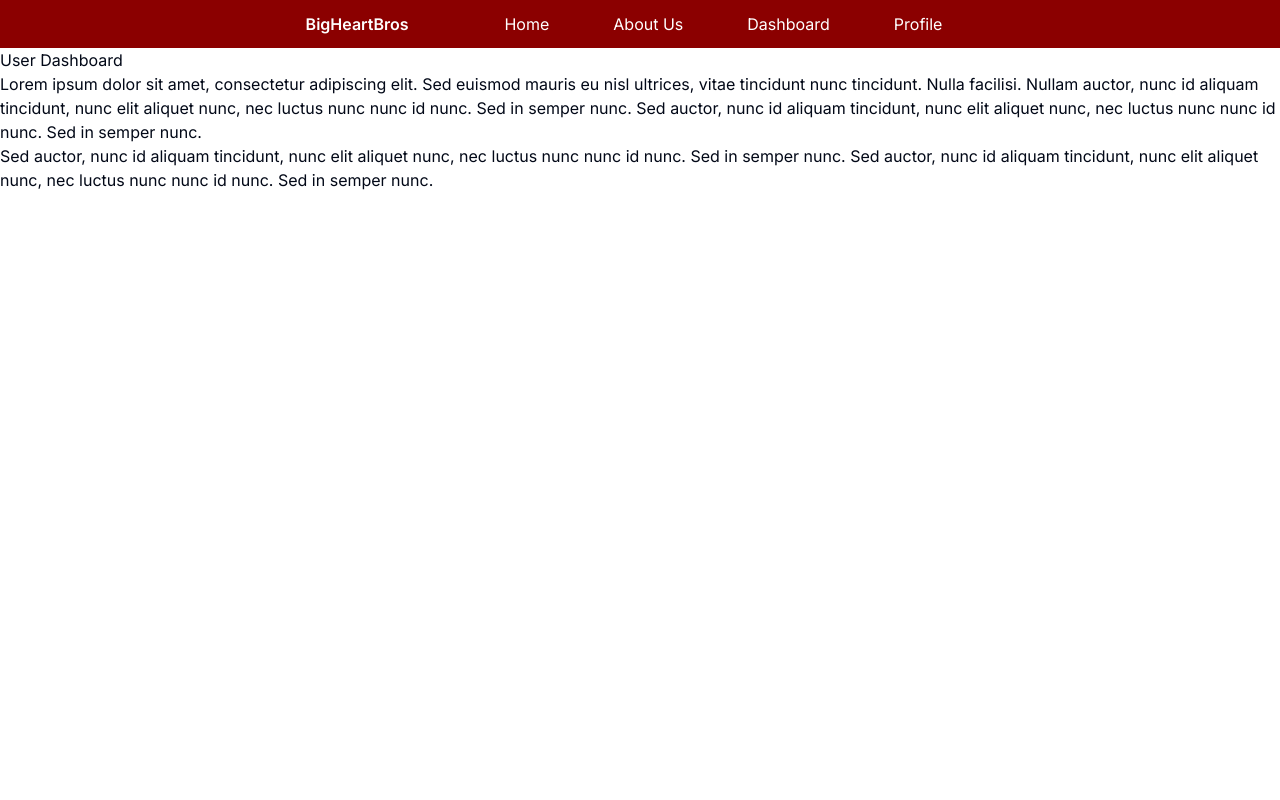
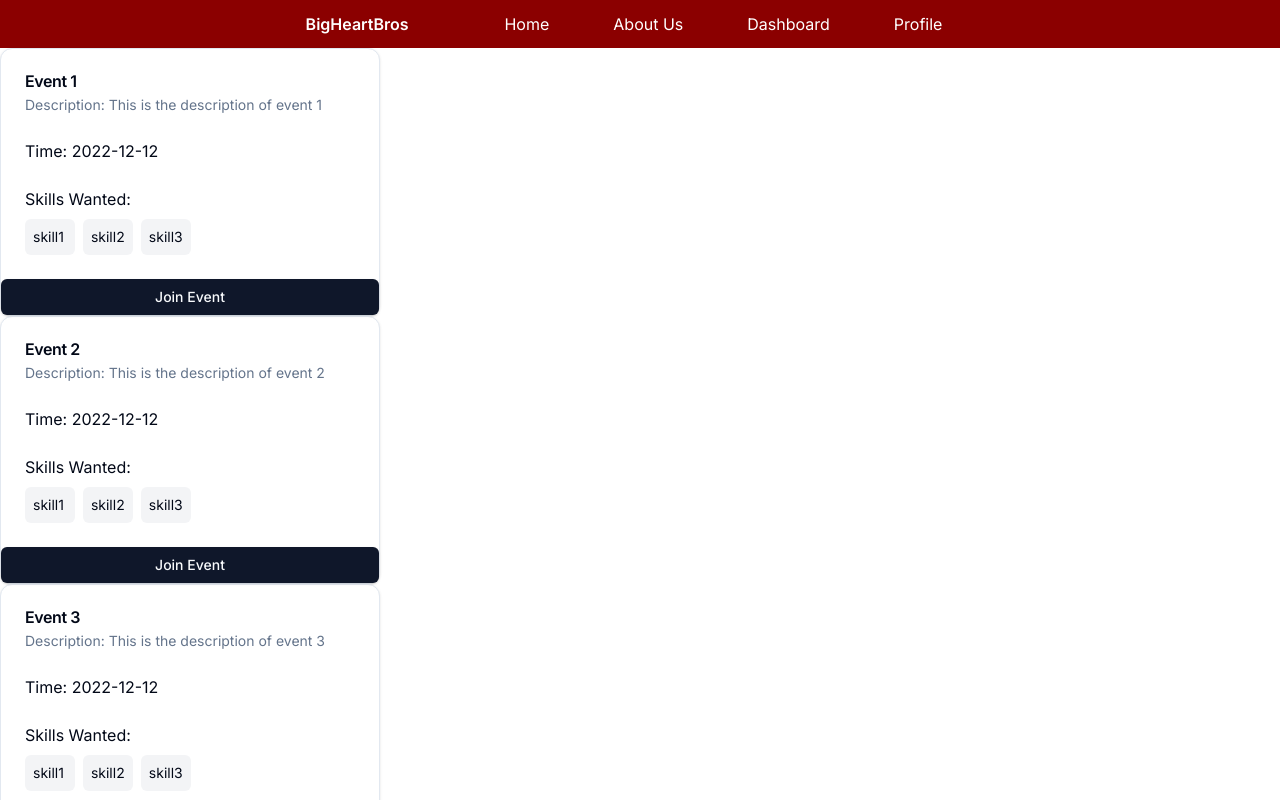
Before and after one commit to limrik/big-heart-bros, a Next.js app in the folder big-heart-bros/: page /user-dashboard in a window 1280 px wide. Shown: the top 800 px of the page. Built offline with nearby package versions, Linux system fonts and the light colour scheme.

Commit message:
add card component

```diff
--- a/big-heart-bros/package.json
+++ b/big-heart-bros/package.json
@@ -12,6 +12,8 @@
     "@prisma/client": "^5.9.1",
     "@radix-ui/react-icons": "^1.3.0",
     "@radix-ui/react-navigation-menu": "^1.1.4",
+    "@radix-ui/react-slot": "^1.0.2",
+    "@radix-ui/react-switch": "^1.0.3",
     "class-variance-authority": "^0.7.0",
     "clsx": "^2.1.0",
     "next": "14.1.0",
--- /dev/null
+++ b/big-heart-bros/src/app/components/card.tsx
@@ -0,0 +1,57 @@
+import {
+    Card,
+    CardContent,
+    CardDescription,
+    CardFooter,
+    CardHeader,
+    CardTitle,
+  } from "@/components/ui/card"
+
+import { cn } from "@/lib/utils"
+
+import { Button } from "@/components/ui/button"
+
+import Link from "next/link"
+
+type CardComponentProps = {
+    image?: string; // local path to image for now
+    title: string;
+    desc: string;
+    time: string;
+    skills_wanted: string[];
+    link: string;
+    button_desc: string;
+}
+
+const CardComponent: React.FC<CardComponentProps> = ({ image, title, desc, time, skills_wanted, link, button_desc }) => {
+    return (
+    <Card className={cn("w-[380px]")}>
+        <CardHeader>
+            <CardTitle>{title}</CardTitle>
+            <CardDescription>Description: {desc}</CardDescription>
+        </CardHeader>
+        <CardContent className="grid gap-4">
+            <p>Time: {time}</p>
+        </CardContent>
+        <CardFooter>
+            <div className="grid grid-cols-auto-1fr gap-2">
+                <div className="col-span-full">
+                    <h3>Skills Wanted:</h3>
+                </div>
+                <div className="grid grid-cols-3 gap-2">
+                    {skills_wanted.map((skill, index) => (
+                        <div key={index} className="bg-gray-100 p-2 rounded-md text-sm">{skill}</div>
+                    ))}
+                </div>
+            </div>
+        </CardFooter>
+
+
+        <Button className="w-full">
+            <Link href={link}>{button_desc}</Link>
+        </Button>
+    </Card>
+    )
+}
+
+export default CardComponent;
--- a/big-heart-bros/src/app/user-dashboard/page.tsx
+++ b/big-heart-bros/src/app/user-dashboard/page.tsx
@@ -1,10 +1,77 @@
 import React from 'react';
 import Navbar from "../components/navbar";
+import Card from "../components/card";
+
+const nav = () => {
+    return null;
+}
+
+const listOfEvents = [
+    {
+        title: "Event 1",
+        desc: "This is the description of event 1",
+        time: "2022-12-12",
+        skills_wanted: ["skill1", "skill2", "skill3"],
+        onClick: "/home",
+        button_desc: "Join Event",
+    },
+    {
+        title: "Event 2",
+        desc: "This is the description of event 2",
+        time: "2022-12-12",
+        skills_wanted: ["skill1", "skill2", "skill3"],
+        onClick: "/home",
+        button_desc: "Join Event",
+    },
+    {
+        title: "Event 3",
+        desc: "This is the description of event 3",
+        time: "2022-12-12",
+        skills_wanted: ["skill1", "skill2", "skill3"],
+        onClick: "/home",
+        button_desc: "Join Event",
+    },
+    {
+        title: "Event 4",
+        desc: "This is the description of event 4",
+        time: "2022-12-12",
+        skills_wanted: ["skill1", "skill2", "skill3"],
+        onClick: "/home",
+        button_desc: "Join Event",
+    },
+    {
+        title: "Event 5",
+        desc: "This is the description of event 5",
+        time: "2022-12-12",
+        skills_wanted: ["skill1", "skill2", "skill3"],
+        onClick: "/home",
+        button_desc: "Join Event",
+    },
+    {
+        title: "Event 6",
+        desc: "This is the description of event 6",
+        time: "2022-12-12",
+        skills_wanted: ["skill1", "skill2", "skill3"],
+        onClick: "/home",
+        button_desc: "Join Event",
+    },
+];
 
 const About: React.FC = () => {
     return (
         <div>
             <Navbar></Navbar>
+            {listOfEvents.map((event, index) => (
+                <Card
+                    key={index}
+                    title={event.title}
+                    desc={event.desc}
+                    time={event.time}
+                    skills_wanted={event.skills_wanted}
+                    link={event.onClick}
+                    button_desc={event.button_desc}
+                />
+            ))}
             <h1>User Dashboard</h1>
             <p>
                 Lorem ipsum dolor sit amet, consectetur adipiscing elit. Sed euismod
--- /dev/null
+++ b/big-heart-bros/src/components/ui/button.tsx
@@ -0,0 +1,57 @@
+import * as React from "react"
+import { Slot } from "@radix-ui/react-slot"
+import { cva, type VariantProps } from "class-variance-authority"
+
+import { cn } from "@/lib/utils"
+
+const buttonVariants = cva(
+  "inline-flex items-center justify-center whitespace-nowrap rounded-md text-sm font-medium transition-colors focus-visible:outline-none focus-visible:ring-1 focus-visible:ring-ring disabled:pointer-events-none disabled:opacity-50",
+  {
+    variants: {
+      variant: {
+        default:
+          "bg-primary text-primary-foreground shadow hover:bg-primary/90",
+        destructive:
+          "bg-destructive text-destructive-foreground shadow-sm hover:bg-destructive/90",
+        outline:
+          "border border-input bg-background shadow-sm hover:bg-accent hover:text-accent-foreground",
+        secondary:
+          "bg-secondary text-secondary-foreground shadow-sm hover:bg-secondary/80",
+        ghost: "hover:bg-accent hover:text-accent-foreground",
+        link: "text-primary underline-offset-4 hover:underline",
+      },
+      size: {
+        default: "h-9 px-4 py-2",
+        sm: "h-8 rounded-md px-3 text-xs",
+        lg: "h-10 rounded-md px-8",
+        icon: "h-9 w-9",
+      },
+    },
+    defaultVariants: {
+      variant: "default",
+      size: "default",
+    },
+  }
+)
+
+export interface ButtonProps
+  extends React.ButtonHTMLAttributes<HTMLButtonElement>,
+    VariantProps<typeof buttonVariants> {
+  asChild?: boolean
+}
+
+const Button = React.forwardRef<HTMLButtonElement, ButtonProps>(
+  ({ className, variant, size, asChild = false, ...props }, ref) => {
+    const Comp = asChild ? Slot : "button"
+    return (
+      <Comp
+        className={cn(buttonVariants({ variant, size, className }))}
+        ref={ref}
+        {...props}
+      />
+    )
+  }
+)
+Button.displayName = "Button"
+
+export { Button, buttonVariants }
--- /dev/null
+++ b/big-heart-bros/src/components/ui/card.tsx
@@ -0,0 +1,76 @@
+import * as React from "react"
+
+import { cn } from "@/lib/utils"
+
+const Card = React.forwardRef<
+  HTMLDivElement,
+  React.HTMLAttributes<HTMLDivElement>
+>(({ className, ...props }, ref) => (
+  <div
+    ref={ref}
+    className={cn(
+      "rounded-xl border bg-card text-card-foreground shadow",
+      className
+    )}
+    {...props}
+  />
+))
+Card.displayName = "Card"
+
+const CardHeader = React.forwardRef<
+  HTMLDivElement,
+  React.HTMLAttributes<HTMLDivElement>
+>(({ className, ...props }, ref) => (
+  <div
+    ref={ref}
+    className={cn("flex flex-col space-y-1.5 p-6", className)}
+    {...props}
+  />
+))
+CardHeader.displayName = "CardHeader"
+
+const CardTitle = React.forwardRef<
+  HTMLParagraphElement,
+  React.HTMLAttributes<HTMLHeadingElement>
+>(({ className, ...props }, ref) => (
+  <h3
+    ref={ref}
+    className={cn("font-semibold leading-none tracking-tight", className)}
+    {...props}
+  />
+))
+CardTitle.displayName = "CardTitle"
+
+const CardDescription = React.forwardRef<
+  HTMLParagraphElement,
+  React.HTMLAttributes<HTMLParagraphElement>
+>(({ className, ...props }, ref) => (
+  <p
+    ref={ref}
+    className={cn("text-sm text-muted-foreground", className)}
+    {...props}
+  />
+))
+CardDescription.displayName = "CardDescription"
+
+const CardContent = React.forwardRef<
+  HTMLDivElement,
+  React.HTMLAttributes<HTMLDivElement>
+>(({ className, ...props }, ref) => (
+  <div ref={ref} className={cn("p-6 pt-0", className)} {...props} />
+))
+CardContent.displayName = "CardContent"
+
+const CardFooter = React.forwardRef<
+  HTMLDivElement,
+  React.HTMLAttributes<HTMLDivElement>
+>(({ className, ...props }, ref) => (
+  <div
+    ref={ref}
+    className={cn("flex items-center p-6 pt-0", className)}
+    {...props}
+  />
+))
+CardFooter.displayName = "CardFooter"
+
+export { Card, CardHeader, CardFooter, CardTitle, CardDescription, CardContent }
--- /dev/null
+++ b/big-heart-bros/src/components/ui/switch.tsx
@@ -0,0 +1,29 @@
+"use client"
+
+import * as React from "react"
+import * as SwitchPrimitives from "@radix-ui/react-switch"
+
+import { cn } from "@/lib/utils"
+
+const Switch = React.forwardRef<
+  React.ElementRef<typeof SwitchPrimitives.Root>,
+  React.ComponentPropsWithoutRef<typeof SwitchPrimitives.Root>
+>(({ className, ...props }, ref) => (
+  <SwitchPrimitives.Root
+    className={cn(
+      "peer inline-flex h-5 w-9 shrink-0 cursor-pointer items-center rounded-full border-2 border-transparent shadow-sm transition-colors focus-visible:outline-none focus-visible:ring-2 focus-visible:ring-ring focus-visible:ring-offset-2 focus-visible:ring-offset-background disabled:cursor-not-allowed disabled:opacity-50 data-[state=checked]:bg-primary data-[state=unchecked]:bg-input",
+      className
+    )}
+    {...props}
+    ref={ref}
+  >
+    <SwitchPrimitives.Thumb
+      className={cn(
+        "pointer-events-none block h-4 w-4 rounded-full bg-background shadow-lg ring-0 transition-transform data-[state=checked]:translate-x-4 data-[state=unchecked]:translate-x-0"
+      )}
+    />
+  </SwitchPrimitives.Root>
+))
+Switch.displayName = SwitchPrimitives.Root.displayName
+
+export { Switch }
```
Also changed, not shown: 1 other file (tests, documents, lock files or other folders).
